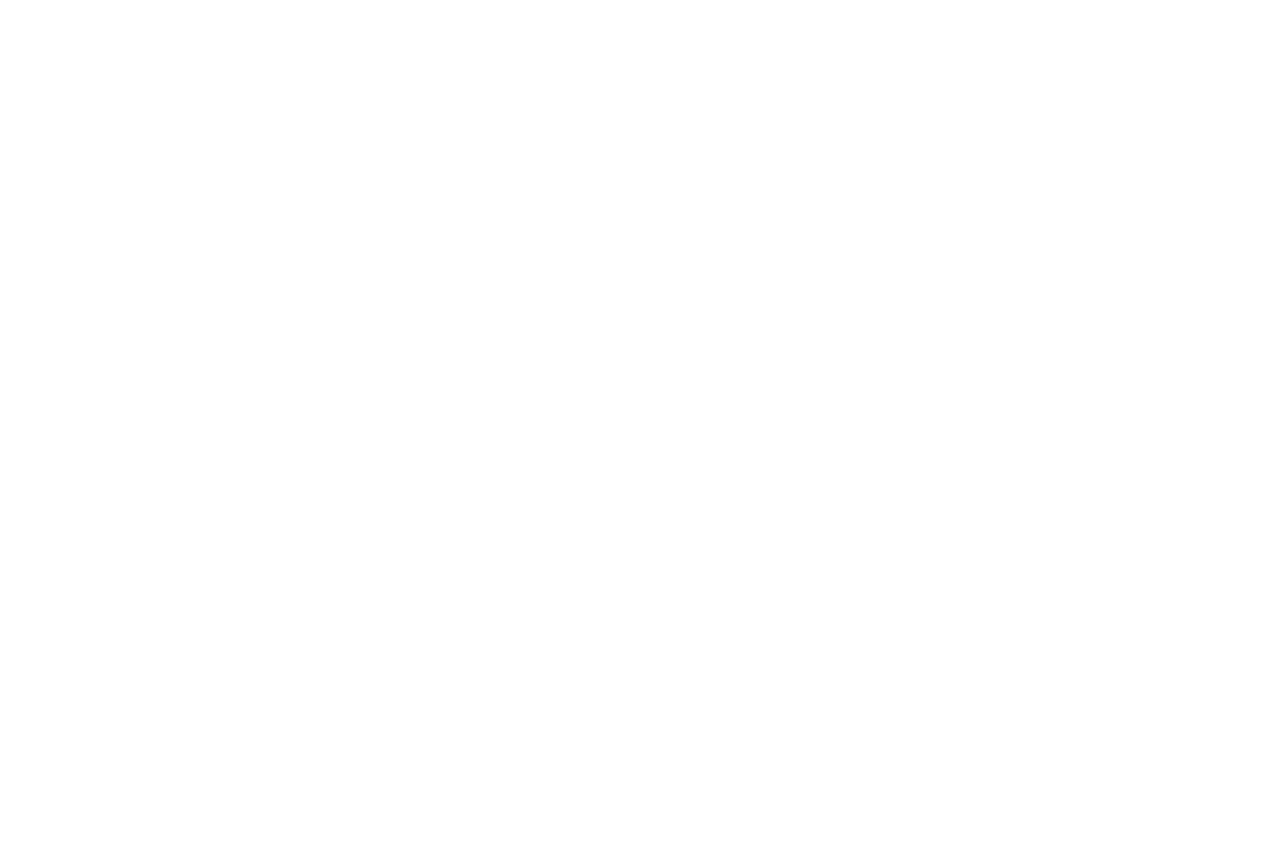
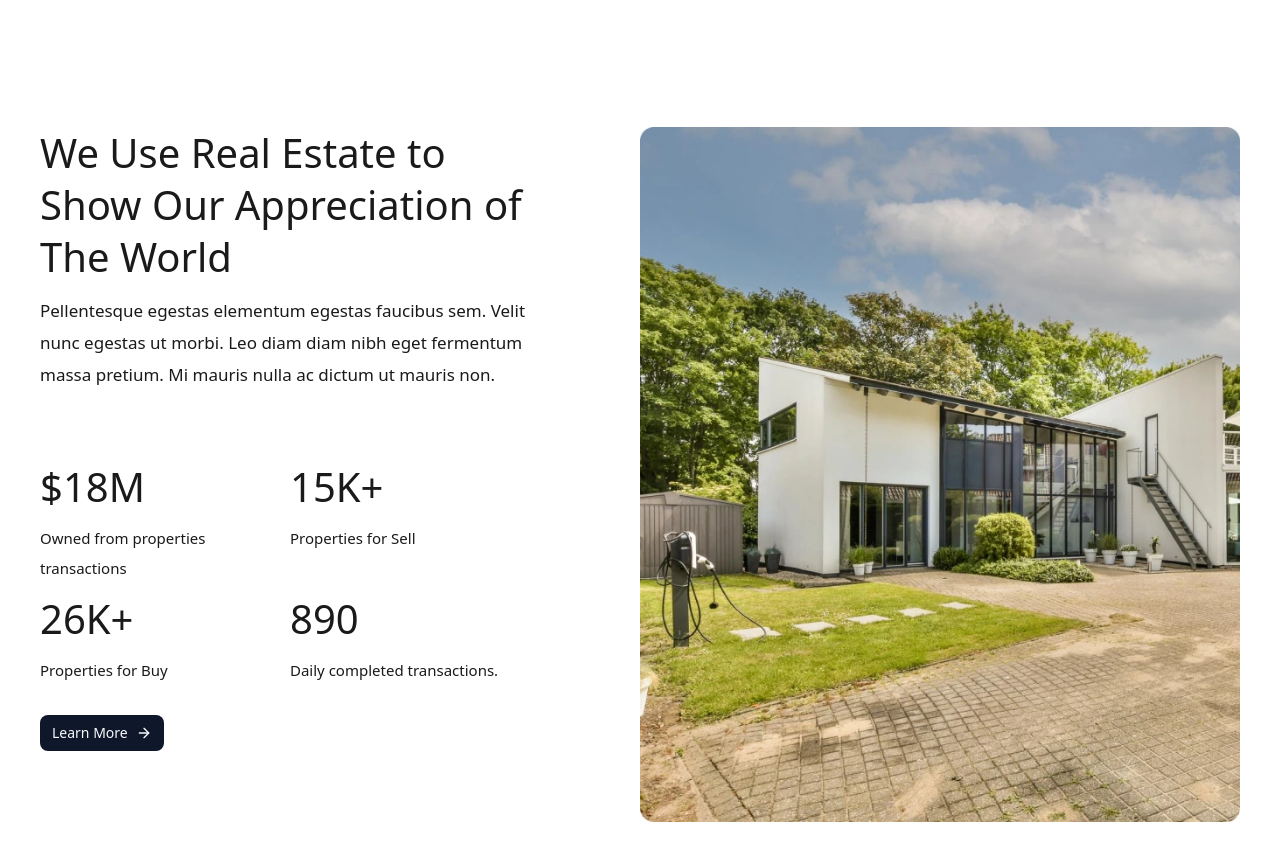
Before and after one commit to tausifshaikh-8454/realStateNextJs, a Next.js app: page / in a window 1280 px wide. Shown: the part 4340-5200 px from the top of the page. Before the commit the page ends 4302 px from the top, so only its background shows below. Built offline with nearby package versions, Linux system fonts and the light colour scheme.

Commit message:
metric section developed

```diff
--- a/src/app/about-us/page.tsx
+++ b/src/app/about-us/page.tsx
@@ -1,91 +1,8 @@
-"use client";
-import Link from "next/link";
-import {
-  NavigationMenu,
-  NavigationMenuContent,
-  NavigationMenuItem,
-  NavigationMenuLink,
-  NavigationMenuList,
-  NavigationMenuTrigger,
-} from "@/components/ui/navigation-menu";
 
-const components: { title: string; href: string; description: string }[] = [
-  {
-    title: "Alert Dialog",
-    href: "/docs/primitives/alert-dialog",
-    description:
-      "A modal dialog that interrupts the user with important content and expects a response.",
-  },
-  {
-    title: "Hover Card",
-    href: "/docs/primitives/hover-card",
-    description:
-      "For sighted users to preview content available behind a link.",
-  },
-  {
-    title: "Progress",
-    href: "/docs/primitives/progress",
-    description:
-      "Displays an indicator showing the completion progress of a task, typically displayed as a progress bar.",
-  },
-  {
-    title: "Scroll-area",
-    href: "/docs/primitives/scroll-area",
-    description: "Visually or semantically separates content.",
-  },
-  {
-    title: "Tabs",
-    href: "/docs/primitives/tabs",
-    description:
-      "A set of layered sections of content—known as tab panels—that are displayed one at a time.",
-  },
-  {
-    title: "Tooltip",
-    href: "/docs/primitives/tooltip",
-    description:
-      "A popup that displays information related to an element when the element receives keyboard focus or the mouse hovers over it.",
-  },
-];
 
-export default function NavigationMenuDemo() {
+
+export default function About() {
   return (
-    <NavigationMenu>
-      <NavigationMenuList>
-        <NavigationMenuItem>
-          <NavigationMenuTrigger>Getting started</NavigationMenuTrigger>
-          <NavigationMenuContent>
-            <ul className="w-96">
-              <li className="p-2"><Link href="/docs" className="text-sm font-medium">Documentation</Link>
-                Re-usable components built with Tailwind CSS.
-              </li>
-
-            </ul>
-          </NavigationMenuContent>
-        </NavigationMenuItem>
-        <NavigationMenuItem className="hidden md:flex">
-          <NavigationMenuTrigger>Components</NavigationMenuTrigger>
-          <NavigationMenuContent>
-            <ul className="grid w-100 gap-2 md:w-125 md:grid-cols-2 lg:w-150">
-              {components.map((component) => (
-                <li key={component.title}>
-                  <NavigationMenuLink asChild>
-                    <Link href={component.href}>
-                      <div className="flex flex-col gap-1 text-sm">
-                        <div className="leading-none font-medium">
-                          {component.title}
-                        </div>
-                        <div className="text-muted-foreground line-clamp-2">
-                          {component.description}
-                        </div>
-                      </div>
-                    </Link>
-                  </NavigationMenuLink>
-                </li>
-              ))}
-            </ul>
-          </NavigationMenuContent>
-        </NavigationMenuItem>
-      </NavigationMenuList>
-    </NavigationMenu>
-  );
+    <div>About us page</div>
+  )
 }
--- a/src/app/page.tsx
+++ b/src/app/page.tsx
@@ -3,6 +3,7 @@ import Cities from "@/components/Home/Cities";
 import Hero from "@/components/Home/Hero";
 import Image from "next/image";
 import Cta from "@/components/Home/Cta";
+import Metrics from "@/components/Home/Metrics";
 
 
 
@@ -13,6 +14,7 @@ export default function Home() {
       <Cities />
       <Featuredprprty/>
       <Cta/>
+      <Metrics/>
     </>
   );
 }
--- /dev/null
+++ b/src/components/Home/Metrics.tsx
@@ -0,0 +1,40 @@
+import { ArrowRightIcon } from "lucide-react";
+import metr from "../../assets/metrics.webp";
+import { Button } from "../ui/button";
+
+export default function Metrics() {
+  return (
+    <div className="flex flex-row flex-wrap m-auto py-41.25 px-10" >
+      <div className="w-1/2 pr-25">
+        <h2 className="font-Roboto font-medium text-[40px]/[52px] text-[#1A1A1A] pb-3">
+          We Use Real Estate to Show Our Appreciation of The World
+        </h2>
+        <p className="font-Roboto font-regular text-[17px]/[32px] text-[#1A1A1A]">
+          Pellentesque egestas elementum egestas faucibus sem. Velit nunc egestas ut morbi. Leo diam diam nibh eget fermentum massa pretium. Mi mauris nulla ac dictum ut mauris non.
+        </p>
+        <div className="grid grid-cols-2 grid-rows-2 pt-15">
+            <div className="">
+                <h4 className="font-Roboto font-medium text-[40px]/[72px] text-[#1a1a1a]">$18M</h4>
+                <p className="font-Roboto font-regular text-[15px]/[30px] text-[#1a1a1a]">Owned from properties transactions</p>
+            </div>
+            <div className="">
+                <h4 className="font-Roboto font-medium text-[40px]/[72px] text-[#1a1a1a]">15K+</h4>
+                <p className="font-Roboto font-regular text-[15px]/[30px] text-[#1a1a1a]">Properties for Sell</p>
+            </div>
+            <div className="">
+                <h4 className="font-Roboto font-medium text-[40px]/[72px] text-[#1a1a1a]">26K+</h4>
+                <p className="font-Roboto font-regular text-[15px]/[30px] text-[#1a1a1a]">Properties for Buy</p>
+            </div>
+            <div className="">
+                <h4 className="font-Roboto font-medium text-[40px]/[72px] text-[#1a1a1a]">890</h4>
+                <p className="font-Roboto font-regular text-[15px]/[30px] text-[#1a1a1a]">Daily completed transactions.</p>
+            </div>
+        </div>
+        <Button>Learn More <ArrowRightIcon/></Button>
+      </div>
+      <div className="w-1/2 bg-no-repeat bg-cover">
+        <img src={metr.src} alt="" className="w-fit h-fit" />
+      </div>
+    </div>
+  );
+}
```
Also changed, not shown: src/assets/metrics.webp (added).
